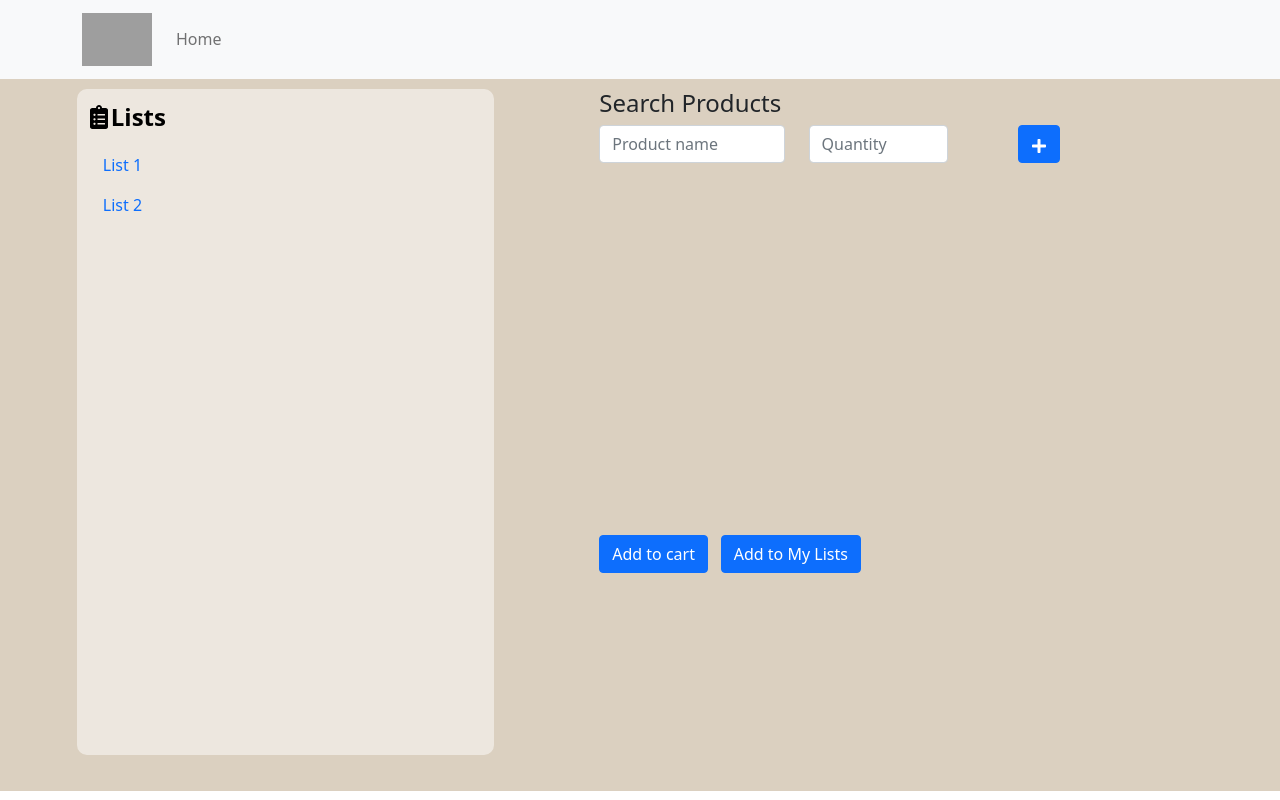
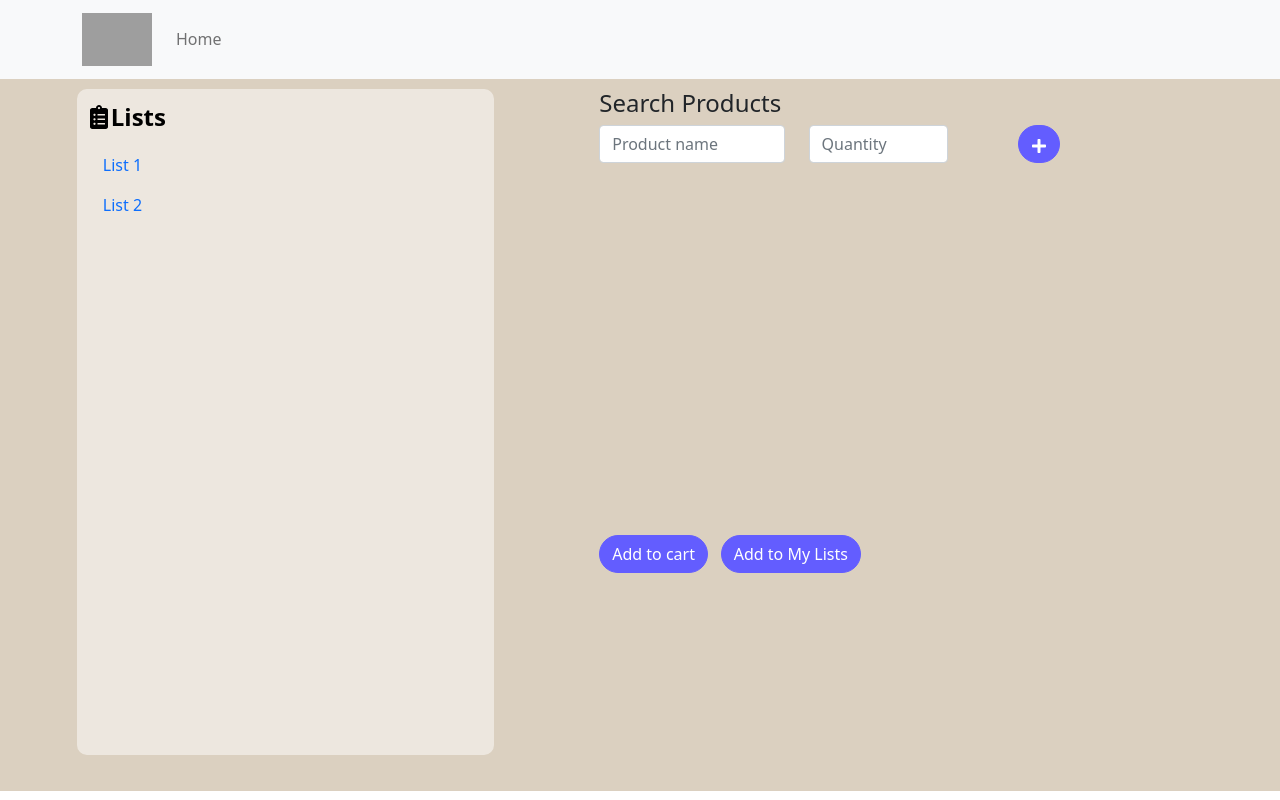
Before and after one commit to hagarfisher/super-easy, a React (Create React App) app in the folder frontend/: page /lists in a window 1280 px wide. Built offline with nearby package versions, Linux system fonts and the light colour scheme; grey boxes are pictures that could not be loaded.

Commit message:
create list

```diff
--- a/frontend/src/pages/Lists/Lists.jsx
+++ b/frontend/src/pages/Lists/Lists.jsx
@@ -13,6 +13,7 @@ export default function Lists() {
     const [products, setProducts] = useState([]);
     const [productName, setProductName] = useState("");
     const [productQuantity, setQuantity] = useState(0);
+    const [listName, setListName] = useState("");
     const { getAccessTokenSilently } = useAuth0();
 
 
@@ -27,11 +28,31 @@ export default function Lists() {
         fetchData();
     }, [])
 
-    function addProduct() {
-        if (productName.length > 0 && products.find(product => product.name === productName) === undefined) {
-            setProducts([...products, { name: productName, quantity: productQuantity }]);
+    async function addProduct() {
+        // FIXME: this doesn't work!! fix!
+        const product = products.find(product => product.name === productName);
+        if (productName.length > 0 && product === undefined) {
+            const accessToken = await getAccessTokenSilently({
+                audience: 'http://localhost:8080',
+                scope: "read:current_user",
+            });
+            console.log(accessToken);
+            const foundProduct = await axios.post("http://localhost:8080/cart/searchProduct", { product }, {
+                headers: {
+                    Authorization: `Bearer ${accessToken}`,
+                },
+            });
+            if (foundProduct.data !== null) {
+                setProducts([...products, { name: productName, quantity: productQuantity }]);
+                // setProductName("");
+                // setQuantity(0);
+            }
+            else {
+                alert("Product not found");
+            }
         }
     }
+
 
     function deleteProduct(productIndex) {
         const newProducts = [...products];
@@ -65,22 +86,26 @@ export default function Lists() {
         window.open("https://www.primadonaonline.co.il/", "_blank");
     }
 
-    async function createList() {
+    async function createList(name) {
         const accessToken = await getAccessTokenSilently({
             audience: 'http://localhost:8080',
             scope: "read:current_user",
         });
-        await axios.post("http://localhost:8080/list/create", { products }, {
+        await axios.post("http://localhost:8080/list/create", { name, products }, {
             headers: {
                 Authorization: `Bearer ${accessToken}`,
             },
         });
+        setShowListNameModal(false);
     }
 
-        const [show, setShow] = useState(false);
+    const [showListNameModal, setShowListNameModal] = useState(false);
+    const [show, setShow] = useState(false);
 
-        const handleClose = () => setShow(false);
-        const handleShow = () => setShow(true);
+    const handleClose = () => setShow(false);
+    const handleShow = () => setShow(true);
+    const handleCloseListModal = () => setShowListNameModal(false);
+    const handleShowListModal = () => setShowListNameModal(true);
 
     return (
         <div className={styles['lists-wrapper']}>
@@ -122,7 +147,7 @@ export default function Lists() {
                         </InputGroup>
                     </Col>
                     <Col>
-                        <Button onClick={() => addProduct()} id="addProduct"><FaPlus /></Button>
+                        <Button className={styles['main-button']} onClick={() => addProduct()} id="addProduct"><FaPlus /></Button>
                     </Col>
                 </Row>
                 <ListGroup className={styles['product-list']} variant="flush" >
@@ -132,7 +157,7 @@ export default function Lists() {
                                 <span className={styles['product-name']}>{product.name}</span>
                                 <div className={styles['quantity-control']}>
                                     <div className="ms-2 me-auto">
-                                        <Badge bg="primary" pill>
+                                        <Badge className={styles['main-button']} bg="primary" pill>
                                             {product.quantity}
                                         </Badge>
                                     </div>
@@ -147,10 +172,32 @@ export default function Lists() {
                     ))}
                 </ListGroup>
                 <div className={styles['submit-buttons']}>
-                    <Button className="w-40" onClick={handleShow}>Add to cart</Button>
-                    <Button className="w-40" onClick={createList}>Add to My Lists</Button>
+                    <Button className={styles['main-button']} onClick={handleShow}>Add to cart</Button>
+                    <Button className={styles['main-button']} onClick={handleShowListModal}>Add to My Lists</Button>
                 </div>
             </div>
+
+            <Modal show={showListNameModal} centered onHide={handleCloseListModal}>
+                {/* <Modal.Header closeButton></Modal.Header> */}
+                <Modal.Body>
+                    Enter list name
+                    <InputGroup onChange={(e) => setListName(e.target.value)} id="listName" className="mb-3">
+                        <FormControl
+                            placeholder="List name"
+                            aria-label="Enter list name"
+                            aria-describedby="Enter list name"
+                        />
+                    </InputGroup>
+                </Modal.Body>
+                <Modal.Footer>
+                    <Button variant="secondary" onClick={handleCloseListModal}>
+                        Close
+                    </Button>
+                    <Button variant="primary" onClick={() => createList(listName)}>
+                        Done
+                    </Button>
+                </Modal.Footer>
+            </Modal>
 
             <Modal show={show} centered onHide={handleClose}>
                 {/* <Modal.Header closeButton></Modal.Header> */}
--- a/frontend/src/pages/Lists/style.module.scss
+++ b/frontend/src/pages/Lists/style.module.scss
@@ -10,6 +10,11 @@
     padding-left: 6%;
     padding-right: 6%;
 
+    .main-button {
+        background-color: #635dff !important;
+        border-color: #635dff;
+        border-radius: 30px;
+    }
 
     .list-title {
         font-size: 1.5rem;
@@ -85,6 +90,7 @@
         justify-content: space-between;
         width: 30vw;
     }
+
     .product-name {
         word-break: break-all;
         max-width: 20vw;
```
Also changed, not shown: 1 other file (tests, documents, lock files or other folders).
